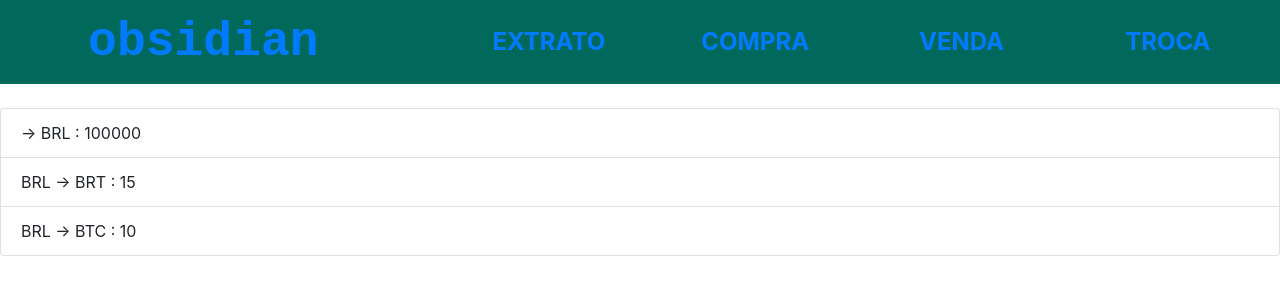
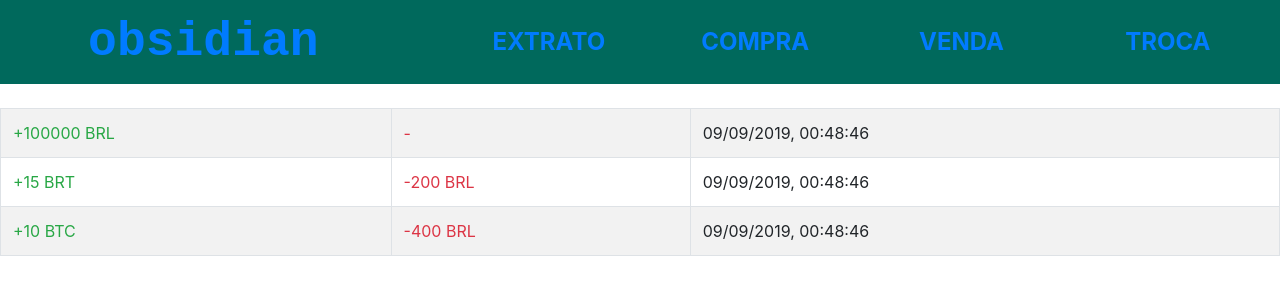
Before and after one commit to marjorinec/obsidian, a React (Create React App) app: page /statement in a window 1280 px wide. Shown: the top 300 px of the page. Built offline with nearby package versions, Linux system fonts and the light colour scheme.

Commit message:
feat: structure statement items

```diff
--- a/src/Statement.js
+++ b/src/Statement.js
@@ -1,5 +1,5 @@
 import React from 'react'
-import { ListGroup, ListGroupItem } from 'react-bootstrap'
+import { Table } from 'react-bootstrap'
 
 class Statement extends React.Component {
   constructor(props) {
@@ -21,19 +21,29 @@ class Statement extends React.Component {
 
   render() {
     const transactionsList = this.state.transactions.map(
-      ({ destination, source, value }) => {
+      ({ destination, source, value, sourceValue, date }) => {
         return (
-          <ListGroupItem>
-            {source} -> {destination} : {value}
-          </ListGroupItem>
+          <tr>
+            <td className="text-success">
+              +{value} {destination}
+            </td>
+            <td className="text-danger">
+              -{sourceValue} {source}
+            </td>
+            <td>
+              {date.toLocaleString('pt-BR')}
+            </td>
+          </tr>
         )
       }
     )
 
     return (
-      <ListGroup>
-        {transactionsList}
-      </ListGroup>
+      <Table striped bordered>
+        <tbody>
+          {transactionsList}
+        </tbody>
+      </Table>
     )
   }
 }
```
